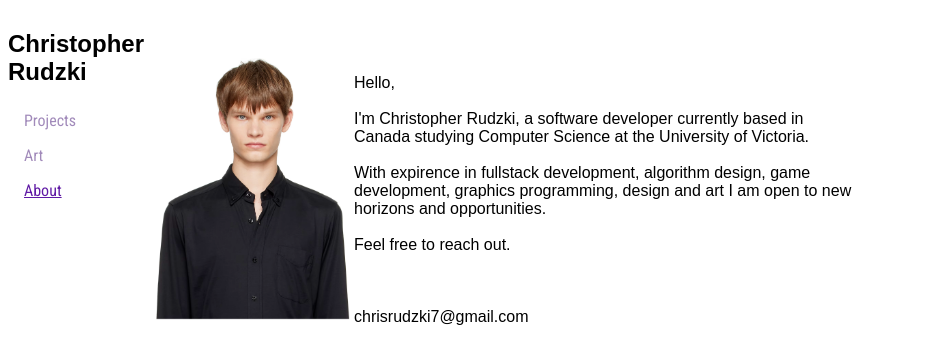
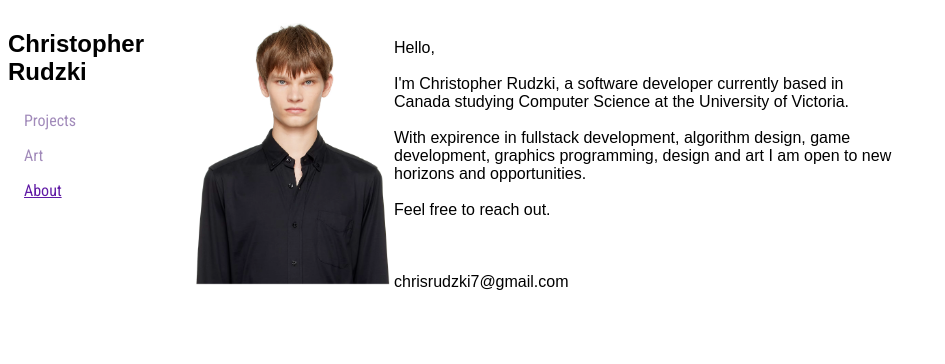
Before and after one commit to chrisrudzki/Personal-Website, a React (Vite) app: page / in a window 1280 px wide. Both pictures are taken after a click on the button "About". Shown: the top 364 px of the page, without its empty margins (0-945 px from the left). Built offline with nearby package versions, Linux system fonts and the light colour scheme.

Commit message:
changed pfp again

```diff
--- a/src/App.css
+++ b/src/App.css
@@ -132,7 +132,7 @@ h2 {
 }
 
 .content-container-pfp {
-  padding: 50px 10px;
+  padding: 15px 50px;
   display: flex;
   flex: 1;
 }
```
